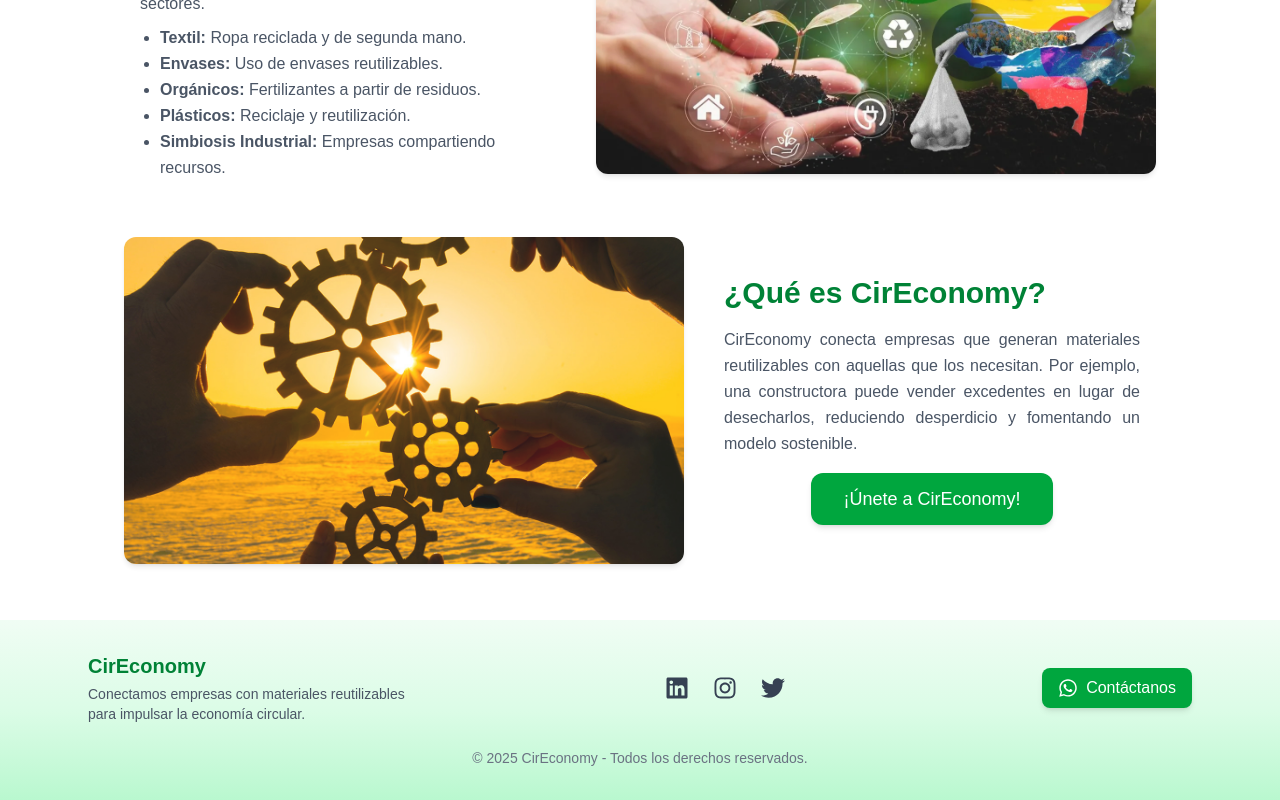
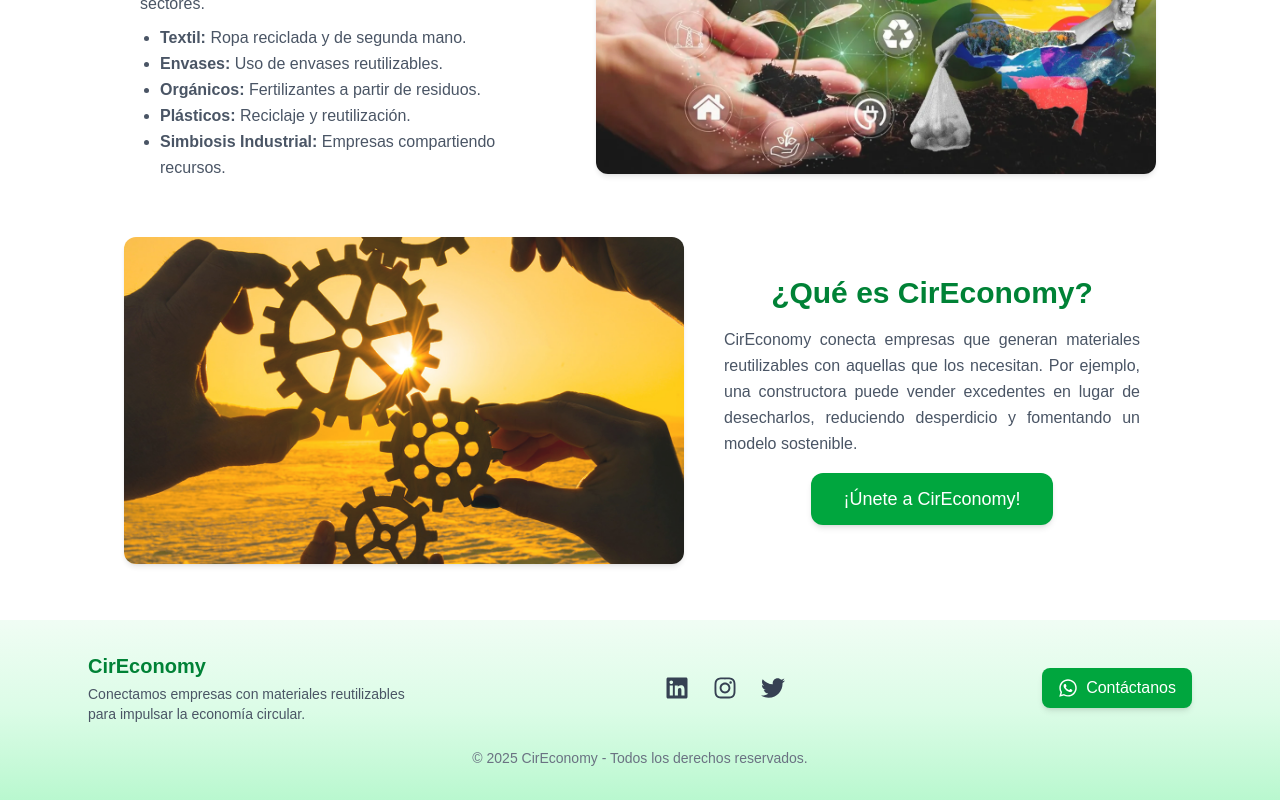
Before and after one commit to purpleoctupus/cirEconomy, a Next.js app: page / in a window 1280 px wide. Shown: the part 817-1617 px from the top of the page. Built offline with nearby package versions, Linux system fonts and the light colour scheme.

Commit message:
se centra el titulo de que es cireconomy

```diff
--- a/src/app/page.tsx
+++ b/src/app/page.tsx
@@ -94,7 +94,7 @@
             priority
           />
         </div>
-        <div className="flex flex-col items-center md:items-start w-full md:w-1/2 text-center px-4 max-w-md">
+        <div className="flex flex-col items-center w-full md:w-1/2 text-center px-4 max-w-md">
           <h2 className="text-3xl font-bold text-green-700 mb-2">¿Qué es CirEconomy?</h2>
           <p className="text-gray-600 mt-2 leading-relaxed text-justify">
             CirEconomy conecta empresas que generan materiales reutilizables con aquellas que los necesitan. Por ejemplo, una constructora puede vender excedentes en lugar de desecharlos, reduciendo desperdicio y fomentando un modelo sostenible.
```
